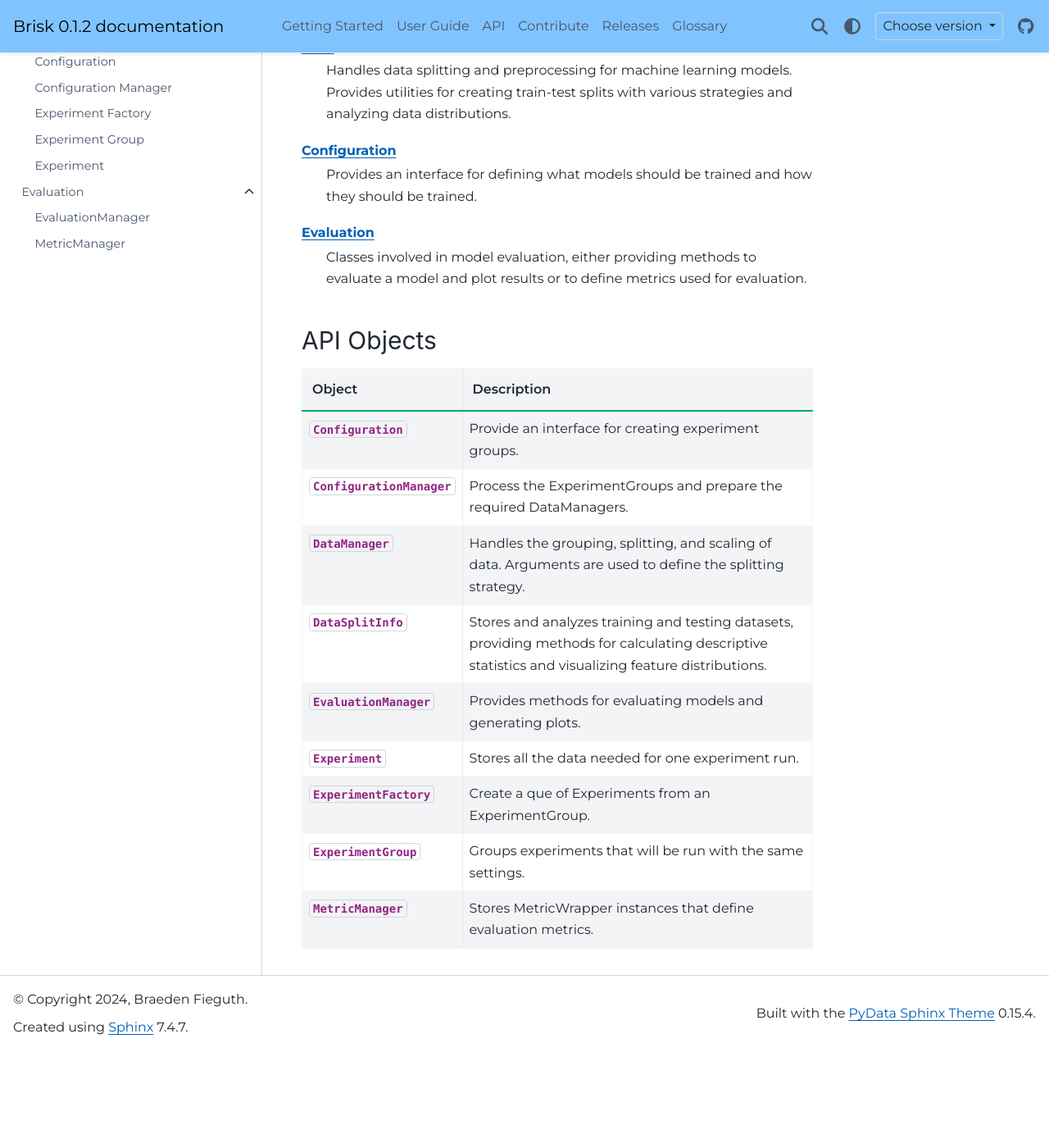
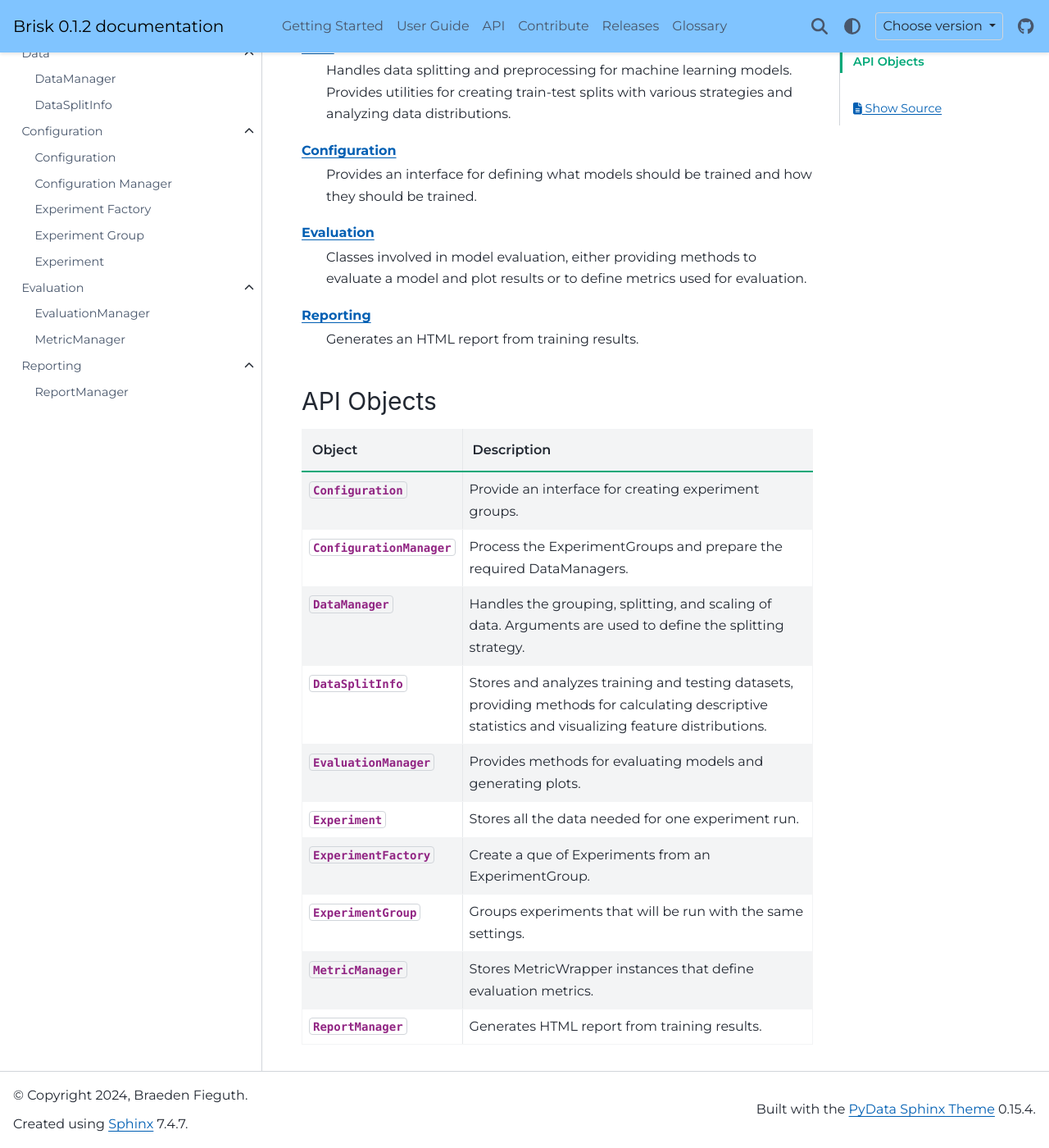
Before and after one commit to BFieguth/brisk, a Sphinx documentation site: the page built from docs/source/api/index.rst, in a window 1280 px wide and 1400 px high, scrolled down 309 px. Shown: the whole window at 82% size. Built offline with Sphinx 7.4.7 and the PyData theme 0.15.4, drawn with Linux system fonts in a browser that asks for light colours; before the commit the page ends 1592 px from its top, so only the background shows below that.

Commit message:
docs: setup reporting section of API

```diff
--- a/docs/source/_api_objects_table.rst
+++ b/docs/source/_api_objects_table.rst
@@ -22,3 +22,5 @@
      - Groups experiments that will be run with the same settings.
    * - :class:`~brisk.evaluation.metric_manager.MetricManager`
      - Stores MetricWrapper instances that define evaluation metrics.
+   * - :class:`~brisk.reporting.report_manager.ReportManager`
+     - Generates HTML report from training results.
--- a/docs/source/_descriptions.py
+++ b/docs/source/_descriptions.py
@@ -42,6 +42,10 @@
         "path": "~brisk.evaluation.metric_manager.MetricManager",
         "desc": "Stores MetricWrapper instances that define evaluation metrics."
     },
+    "ReportManager": {
+        "path": "~brisk.reporting.report_manager.ReportManager",
+        "desc": "Generates HTML report from training results."
+    }
 })
 
 def generate_list_table(objects=None):
--- a/docs/source/api/index.rst
+++ b/docs/source/api/index.rst
@@ -18,6 +18,9 @@
     Classes involved in model evaluation, either providing methods to evaluate a model and plot results
     or to define metrics used for evaluation.
 
+:doc:`reporting`
+    Generates an HTML report from training results.
+
 .. toctree::
    :maxdepth: 1
    :hidden:
@@ -25,6 +28,7 @@
    data
    configuration
    evaluation
+   reporting
 
 API Objects
 ------------
--- a/docs/source/conf.py
+++ b/docs/source/conf.py
@@ -63,6 +63,9 @@
 
     with open(docs_path / '_evaluation_objects_table.rst', 'w') as f:
         f.write(generate_list_table(['EvaluationManager', 'MetricManager']))
+
+    with open(docs_path / '_reporting_objects_table.rst', 'w') as f:
+        f.write(generate_list_table(['ReportManager']))
 
 # -- Options for HTML output -------------------------------------------------
 # https://www.sphinx-doc.org/en/master/usage/configuration.html#options-for-html-output
```
Also changed, not shown: docs/source/_reporting_objects_table.rst (added, +8 -0 lines), docs/source/api/reporting.rst (added, +15 -0 lines), docs/source/api/reporting/report_manager.rst (added, +8 -0 lines).
